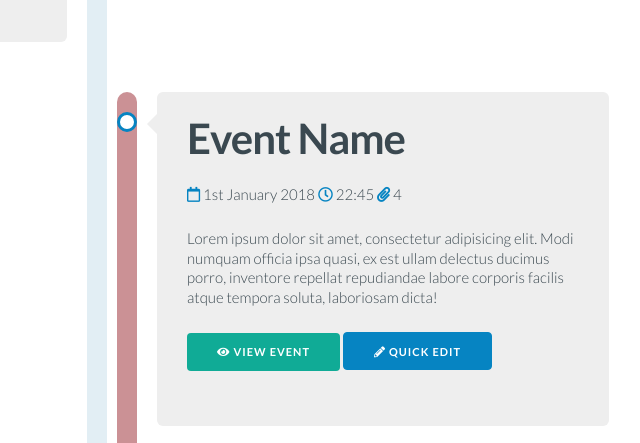
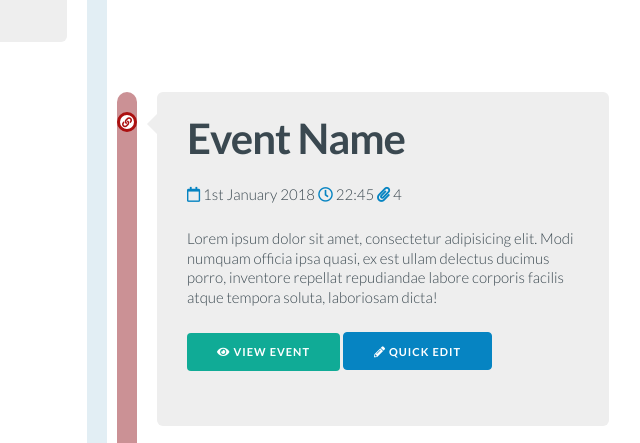
Before and after one commit to cjconnor24/ip3ui, a plain HTML site: page base.html in a window 1280 px wide. Shown: the part 1164-1607 px from the top of the page, 543-1183 px from the left. Drawn offline with nearby package versions, Linux system fonts and the light colour scheme.

Commit message:
Adding a visible link symbol to linked events

```diff
--- a/css/styles.css
+++ b/css/styles.css
@@ -146,6 +146,18 @@
   border: 3px solid var(--navy-blue);
 }
 
+.linked .event::after {
+  color:var(--dark-red);
+  font-weight:900;
+  font-family: "Font Awesome\ 5 Free";
+  content: "\f0c1";
+font-size:10px;
+text-align:center;
+line-height:14px;
+
+  border-color:var(--dark-red);
+}
+
 /* POSITION LEFT AND RIGHT OF LINE */
 
 .event .left {
```
